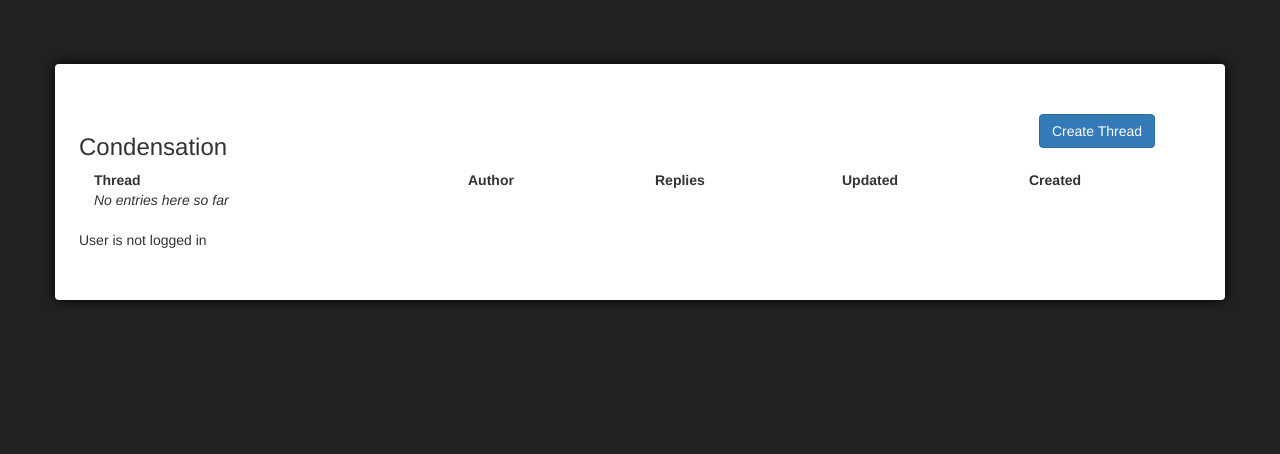
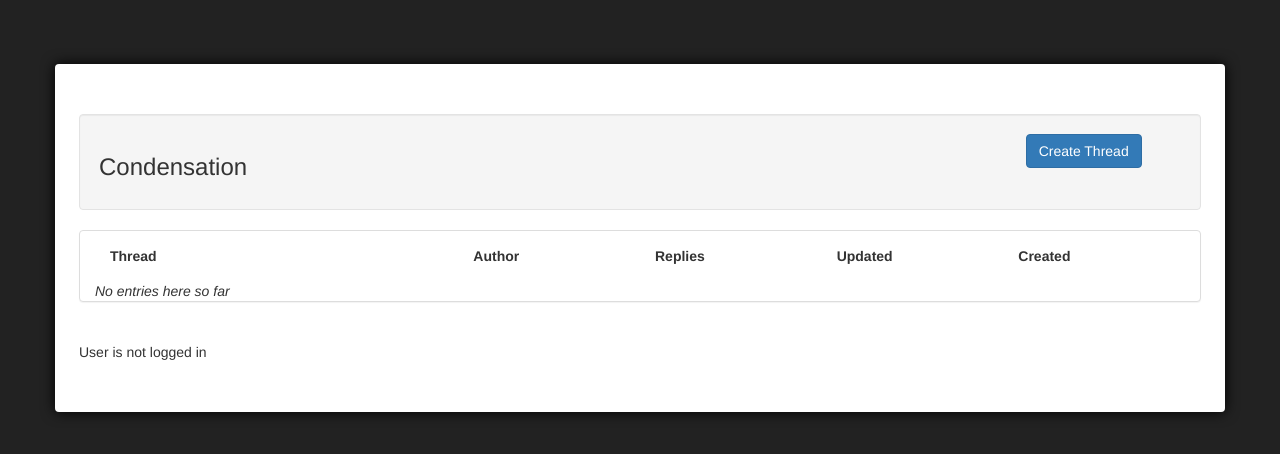
Before and after one commit to BitFracture/condensation, a Flask app: page / in a window 1280 px wide. Shown: the part 52-506 px from the top of the page. Run offline with Flask 2, Linux system fonts and the light colour scheme; data that the repository does not hold is empty; some libraries are stand-ins or nearby versions.

Commit message:
added well styling for consistency

```diff
--- a/condensation-forum/templates/home.html
+++ b/condensation-forum/templates/home.html
@@ -1,17 +1,19 @@
 {% block body %}
+<div class="well">
     <div class="row">
         <div class="col-md-10">
             <h3>Condensation</h3>
         </div>
         <div class="col-md-2">
-        <button type="button" class="btn btn-primary">Create Thread</button>
+            <button type="button" class="btn btn-primary ">Create Thread</button>
         </div>
-
     </div>
-
+</div>
 <div class="row">
     <div class="col-md-12">
+        <div class="panel panel-default">
             <div class="container-fluid">
+                <div class="panel-body">
                     <div class="row">
                         <div class="col-md-4"><b>Thread</b></div>
                         <div class="col-md-2"><b>Author</b></div>
@@ -19,11 +21,13 @@
                         <div class="col-md-2"><b>Updated</b></div>
                         <div class="col-md-2"><b>Created</b></div>
                     </div>
+                </div>
 
 
                 <!--uses thread and user colllections together in sequence-->
                 {% for thread, user in threads_zip_users %}
 
+                <div class="well">
                     <a href="{{ thread["id"] }}">
                         <div class="row">
                             <div class="col-md-4">
@@ -44,6 +48,7 @@
 
                         </div>
                     </a>
+                </div>
 
                 {% else %}
                 <div class="row">
@@ -56,5 +61,6 @@
 
             </div>
         </div>
+    </div>
 </div
 {% endblock %}
```
Lines whose indentation alone changed are shown as unchanged.
